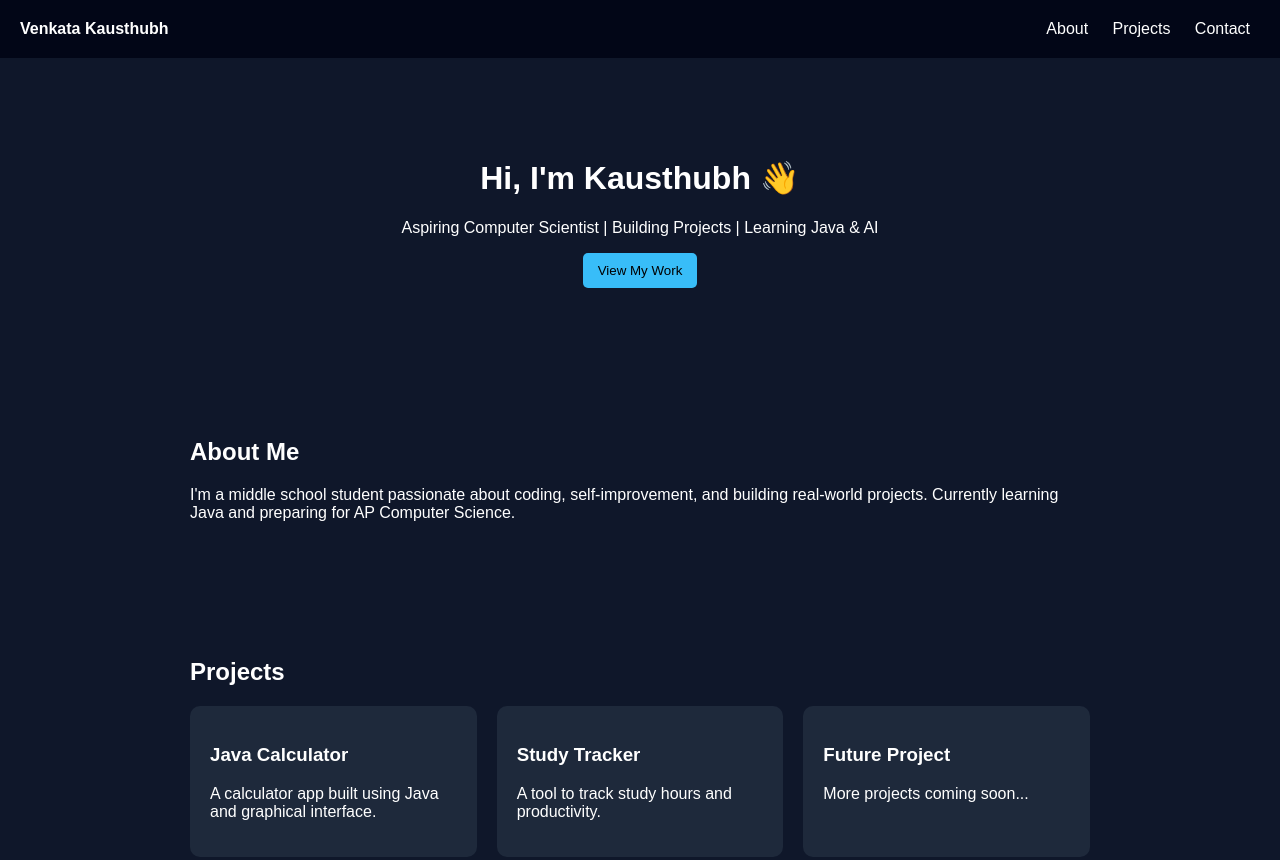
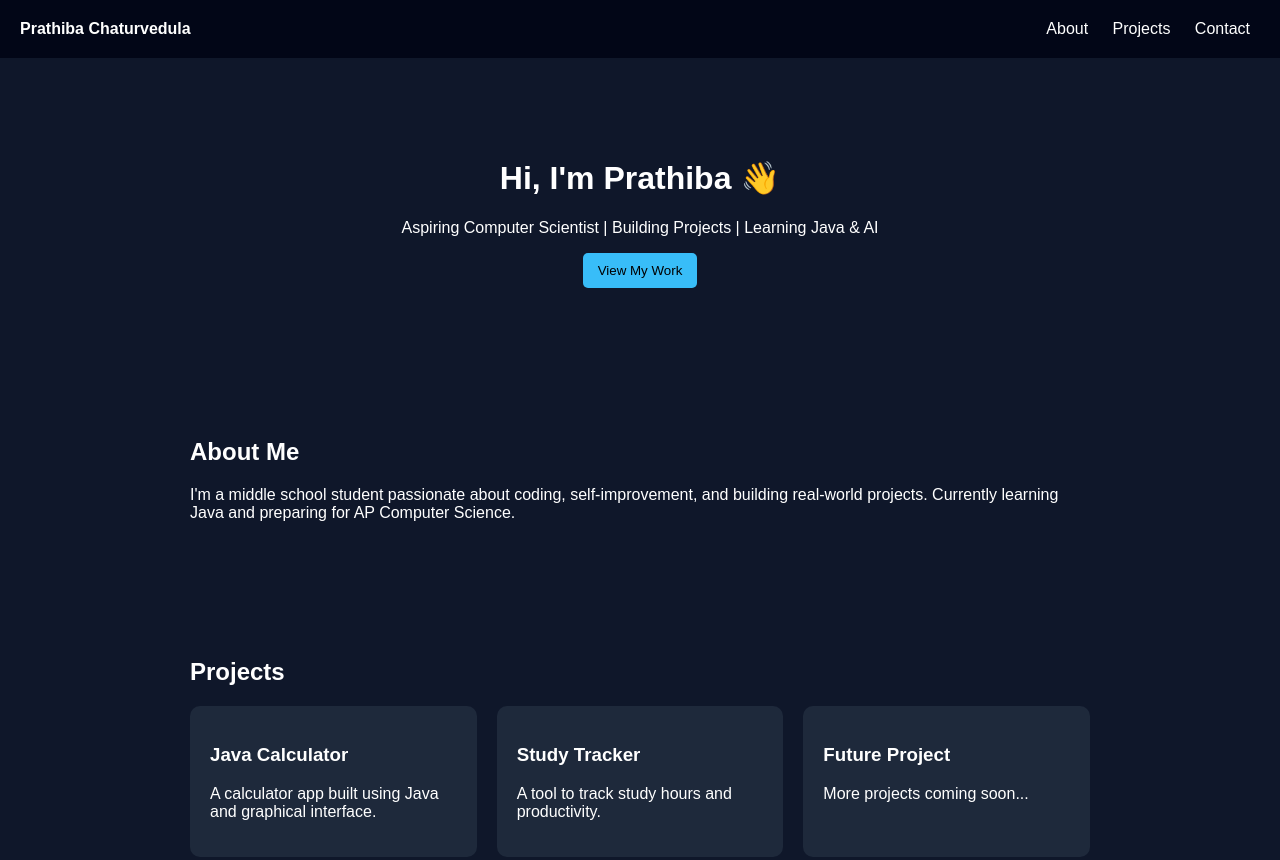
Before and after one commit to Prathiba276/My_website, a plain HTML site: page index.html in a window 1280 px wide. Shown: the top 860 px of the page. Drawn offline with Linux system fonts and the light colour scheme.

Commit message:
Update index.html

```diff
--- a/index.html
+++ b/index.html
@@ -3,7 +3,7 @@
 <head>
   <meta charset="UTF-8">
   <meta name="viewport" content="width=device-width, initial-scale=1.0">
-  <title>Sasank | Portfolio</title>
+  <title>Prathiba | Portfolio</title>
   <style>
     body {
       margin: 0;
@@ -61,7 +61,7 @@
 <body>
 
 <nav>
-  <div><strong>Venkata Kausthubh</strong></div>
+  <div><strong>Prathiba Chaturvedula</strong></div>
   <div>
     <a href="#about">About</a>
     <a href="#projects">Projects</a>
@@ -70,7 +70,7 @@
 </nav>
 
 <header>
-  <h1>Hi, I'm Kausthubh 👋</h1>
+  <h1>Hi, I'm Prathiba 👋</h1>
   <p>Aspiring Computer Scientist | Building Projects | Learning Java & AI</p>
   <button onclick="scrollToProjects()">View My Work</button>
 </header>
```
